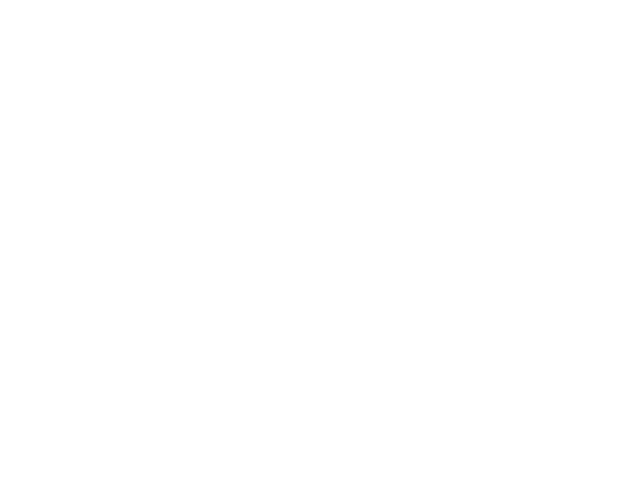
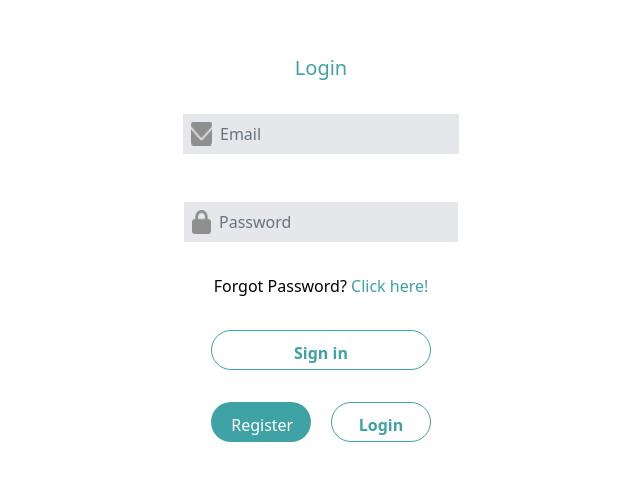
Before and after one commit to T-Sikes/Volunteer_Database_Manager, a React (Vite) app in the folder frontend/: page /user-login in a window 1280 px wide. Before the commit this address had no page. Shown: the part 152-632 px from the top of the page, without its empty margins (319-959 px from the left). Built offline with nearby package versions, Linux system fonts and the light colour scheme.

Commit message:
fixed a mistake.

```diff
--- a/frontend/src/App.jsx
+++ b/frontend/src/App.jsx
@@ -19,11 +19,11 @@ function App() {
         <NotificationSystem />
         <Routes>
           <Route path="/" element={<Home/>} />
-          <Route path="/profile/:username" element={<UserProfile />} />
           <Route path="/volunteer-matching" element={<VolunteerMatching />} />
           <Route path="/notifications" element={<NotificationPage />} />
+          <Route path="/user-login" element={<UserLogin />} />
           <Route path="/portal/" element={<VolunteerPortalLayout />}>
-            <Route path="user-profile" element={<UserProfile/>}/>
+            <Route path="profile" element={<UserProfile/>}/>
             <Route path="events" element={<VolunteerPortalEvents/>}/>
             <Route path="volunteer-history" element={<VolunteerHistory/>}/>
           </Route>
--- a/frontend/src/layouts/VolunteerPortalLayout.jsx
+++ b/frontend/src/layouts/VolunteerPortalLayout.jsx
@@ -8,7 +8,7 @@ const VolunteerPortalLayout = () => {
           <h1 className="text-center">Volunteer Portal</h1>
           <nav>
             <div className="flex justify-around">
-              <NavLink to="user-profile"><span className="border-2 rounded-md p-1">Profile</span></NavLink>
+              <NavLink to="profile"><span className="border-2 rounded-md p-1">Profile</span></NavLink>
               <NavLink to="events"><span className="border-2 rounded-md p-1">Your Events</span></NavLink>
               <NavLink to="volunteer-history"><span className="border-2 rounded-md p-1">Volunteer History</span></NavLink>
             </div>
--- a/frontend/src/pages/UserLogin.jsx
+++ b/frontend/src/pages/UserLogin.jsx
@@ -33,7 +33,7 @@ function UserLogin() {
         localStorage.setItem('token', data.token);
         setMessage(`${action} successful! Token saved.`);
         console.log(`${action} response:`, data);
-        navigate("/portal/user-profile")
+        navigate("/portal/profile")
       } else {
         setMessage(`Error: ${JSON.stringify(data)}`);
         console.log("Error response:", data);
```
